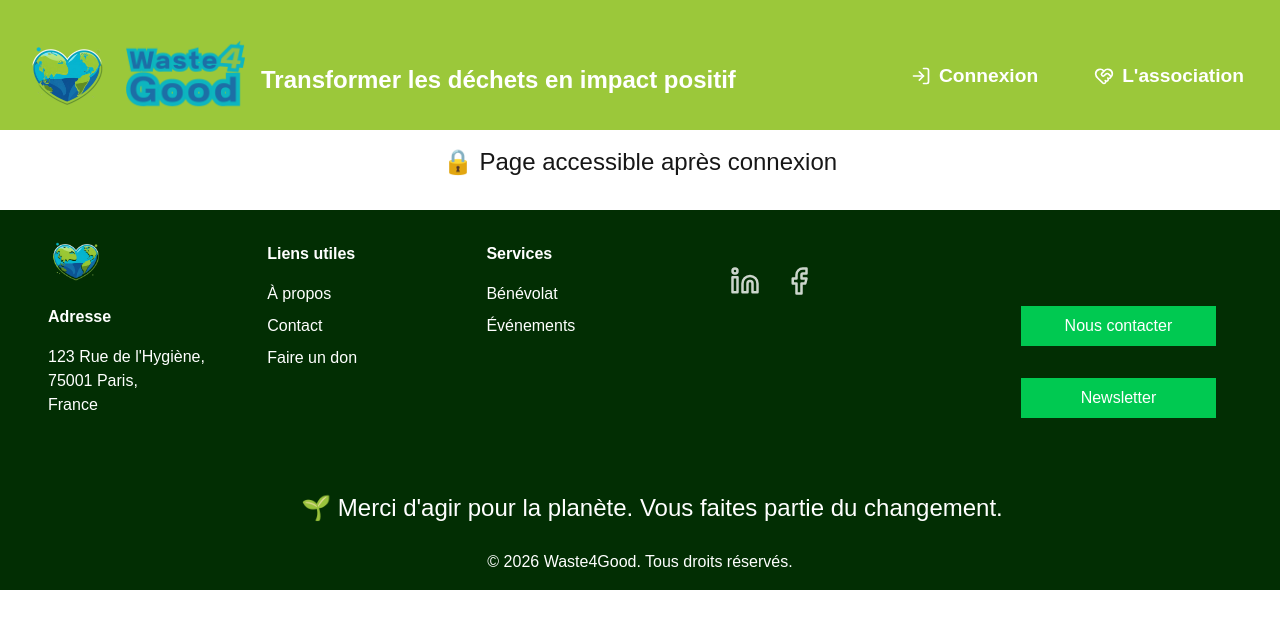
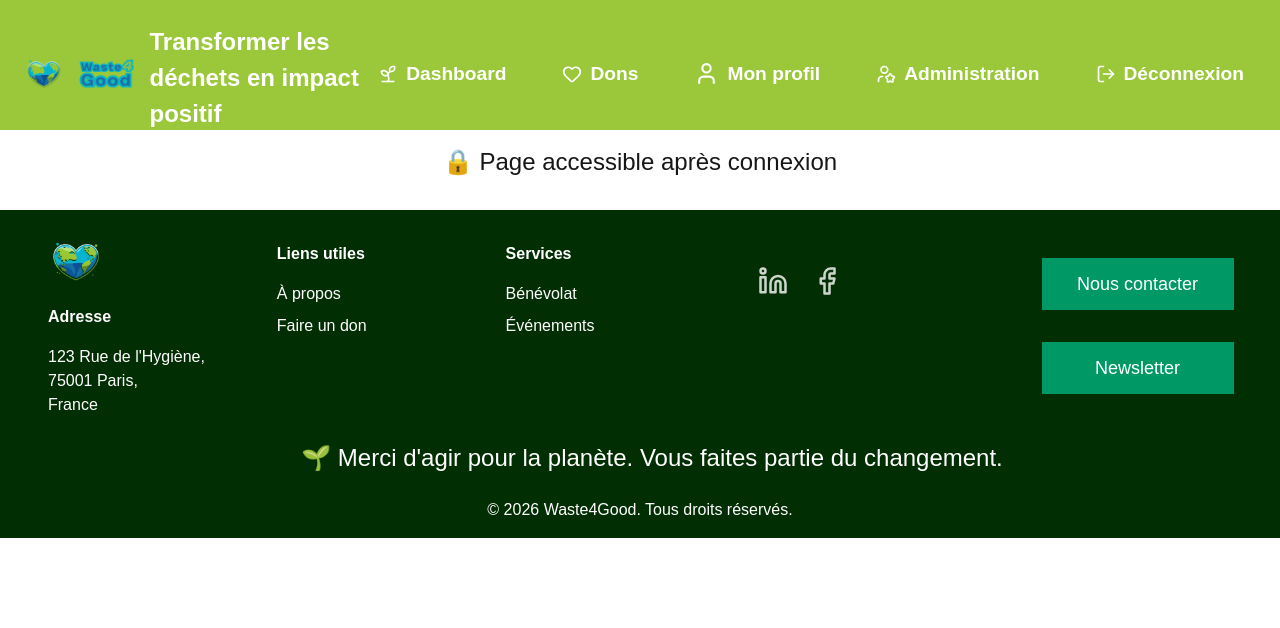
Before and after one commit to EvaTP/Waste4Good, a Next.js app in the folder waste4good-front/: page /dashboard in a window 1280 px wide. Shown: the top 628 px of the page. Built offline with nearby package versions, Linux system fonts and the light colour scheme; no server answers; sample sign-in values are in the browser's storage.

Commit message:
update(Connextion&navBar): redirection depending on role

```diff
--- a/waste4good-front/src/app/connexion/page.js
+++ b/waste4good-front/src/app/connexion/page.js
@@ -25,7 +25,7 @@ export default function LoginPage() {
     setSuccess("");
 
     try {
-      const res = await fetch("https://waste4good-back.vercel.app/connexion", {
+      const res = await fetch(`${process.env.NEXT_PUBLIC_API_URL}/connexion`, {
         method: "POST",
         headers: {
           "Content-Type": "application/json",
@@ -40,15 +40,17 @@ export default function LoginPage() {
         const userData = await res.json();
 
         // Stocker le token et les infos essentielles
-        localStorage.setItem("token", userData.token);
-        localStorage.setItem("userId", userData.user.id);
-        localStorage.setItem("userRole", userData.user.role);
+        sessionStorage.setItem("token", userData.token);
+        sessionStorage.setItem("userId", userData.user.id);
+        sessionStorage.setItem("userRole", userData.user.role);
         // firstname et username pas indispensables mais servent à afficher un message de bienvenue personnalisé
-        localStorage.setItem("firstName", userData.user.firstname);
-        localStorage.setItem(
+        sessionStorage.setItem("firstName", userData.user.firstname);
+        sessionStorage.setItem(
           "userName",
           `${userData.user.firstname} ${userData.user.lastname}`,
         );
+
+        window.dispatchEvent(new Event("storage"));
 
         setSuccess("✔︎ Connexion réussie !");
 
@@ -83,19 +85,6 @@ export default function LoginPage() {
       <main className={styles.main_content}>
         <div className={styles.card}>
           <div className={styles.card_header}>Connexion</div>
-
-          {/* Bouton pour récupérer l'utilisateur en dur
-          <div className={styles.test_section}>
-            <button
-              type="button"
-              onClick={fetchHardcodedUser}
-              className={styles.test_btn}
-              disabled={isLoading}
-            >
-              <Image src="/log-in.svg" alt="Connexion" className={styles.logo} width={20} height={20} />
-              {isLoading ? 'Chargement...' : 'Récupérer utilisateur Julien'}
-            </button>
-          </div> */}
 
           {/* Formulaire de connexion */}
           <form onSubmit={handleLogin} className={styles.form_container}>
--- a/waste4good-front/src/app/dashboard/page.js
+++ b/waste4good-front/src/app/dashboard/page.js
@@ -70,7 +70,7 @@ export default function Dashboard() {
 
   // Récupérer le nom complet et le prénom
   useEffect(() => {
-    const storedUserName = localStorage.getItem("userName");
+    const storedUserName = sessionStorage.getItem("userName");
     if (storedUserName) {
       setUserName(storedUserName);
       setFirstName(storedUserName.split(" ")[0]);
@@ -80,7 +80,7 @@ export default function Dashboard() {
   // Récupérer les données de collecte (se relance à chaque changement de mois ou d'année)
   useEffect(() => {
     const fetchDashboardData = async () => {
-      const userId = localStorage.getItem("userId");
+      const userId = sessionStorage.getItem("userId");
       if (!userId) return;
 
       try {
--- a/waste4good-front/src/app/general-components/CollectionForm.jsx
+++ b/waste4good-front/src/app/general-components/CollectionForm.jsx
@@ -52,7 +52,7 @@ export default function CollectionForm({ onSuccess }) {
     setIsSubmitting(true);
     setMessage("");
 
-    const volunteerId = localStorage.getItem("userId");
+    const volunteerId = sessionStorage.getItem("userId");
 
     if (!volunteerId) {
       setMessage("Erreur : utilisateur non connecté");
--- a/waste4good-front/src/app/general-components/Footer.jsx
+++ b/waste4good-front/src/app/general-components/Footer.jsx
@@ -30,9 +30,6 @@ export default function Footer() {
           <h4 className="font-semibold mb-2">Liens utiles</h4>
           <Link href="/about" className="hover:underline">
             À propos
-          </Link>
-          <Link href="/contact" className="hover:underline">
-            Contact
           </Link>
           <Link href="/donate" className="hover:underline">
             Faire un don
@@ -71,11 +68,11 @@ export default function Footer() {
         </div>
 
         {/* 5ème div : boutons */}
-        <div className="flex-1 flex flex-col mt-4 gap-8 p-12">
-          <button className="bg-green-500 hover:bg-green-600 text-white py-2 px-4">
+        <div className="flex-1 flex flex-col items-center mt-4 gap-8 px-6">
+          <button className="bg-emerald-600 hover:bg-emerald-700 text-white text-lg py-3 w-full md:w-48 transition-colors duration-200">
             Nous contacter
           </button>
-          <button className="bg-green-500 hover:bg-green-600 text-white py-2 px-4">
+          <button className="bg-emerald-600 hover:bg-emerald-700 text-white text-lg py-3 w-full md:w-48 transition-colors duration-200">
             Newsletter
           </button>
         </div>
@@ -83,7 +80,7 @@ export default function Footer() {
 
       {/* 6ème div : texte info pleine largeur */}
       <div
-        className={`${layoutStyles.info_text} mt-6 w-full text-center text-4xl md:text-base`}
+        className={`${layoutStyles.info_text} mt-6 w-full text-center text-lg md:text-xl`}
       >
         🌱 Merci d'agir pour la planète. Vous faites partie du changement.
       </div>
--- a/waste4good-front/src/app/general-components/NavBar.jsx
+++ b/waste4good-front/src/app/general-components/NavBar.jsx
@@ -9,15 +9,31 @@ import layoutStyles from "@/app/styles/layout.module.css";
 export default function NavBar() {
   const router = useRouter();
   const [isConnected, setIsConnected] = useState(false);
+  const [userRole, setUserRole] = useState("");
 
   // Vérifier si l'utilisateur est connecté au chargement
+  // useEffect(() => {
+  //   const userId = sessionStorage.getItem("userId");
+  //   setIsConnected(!!userId); // Convertit en boolean
+  // }, []);
+
   useEffect(() => {
-    const userId = localStorage.getItem("userId");
-    setIsConnected(!!userId); // Convertit en boolean
+    const checkAuth = () => {
+      const userId = sessionStorage.getItem("userId");
+      const role = sessionStorage.getItem("userRole");
+      setIsConnected(!!userId);
+      setUserRole(role || "");
+    };
+
+    checkAuth(); // vérification au chargement
+
+    window.addEventListener("storage", checkAuth); // écoute les changements
+    return () => window.removeEventListener("storage", checkAuth); // nettoyage
   }, []);
 
+  // Déconnexion : vider le sessionStorage, mettre à jour l'état et rediriger vers la page d'accueil
   const handleLogout = () => {
-    localStorage.clear();
+    sessionStorage.clear();
     setIsConnected(false); // Mettre à jour l'état
     router.push("/");
   };
@@ -112,6 +128,18 @@ export default function NavBar() {
                 <span>Mon profil</span>
               </Link>
 
+              {/* Liens pour utilisateurs CONNECTÉS avec rôle ADMIN */}
+              {isConnected && userRole === "admin" && (
+                <Link href="/manage-users" className={layoutStyles.NavBar_link}>
+                  <Image
+                    src="/user-star-white.svg"
+                    alt="icon-admin"
+                    width={20}
+                    height={20}
+                  />
+                  <span>Administration</span>
+                </Link>
+              )}
               <button
                 onClick={handleLogout}
                 className={layoutStyles.NavBar_link}
@@ -131,185 +159,3 @@ export default function NavBar() {
     </header>
   );
 }
-
-// export default function NavBar() {
-
-//   const router = useRouter();
-//   const handleLogout = () => {
-//     // Vider le localStorage
-//     localStorage.clear();
-
-//     // rediriger vers la homepage
-//     router.push("/");
-//   };
-//   return (
-//     <header className={layoutStyles.NavBar}>
-//       <div className={layoutStyles.NavBar_container}>
-//         {/* LEFT: logo + titre */}
-//         <div className={layoutStyles.NavBar_left}>
-//           <Link href="/">
-//             <Image
-//               src="/logo-W4G.png"
-//               alt="logo-waste4good"
-//               width={85}
-//               height={80}
-//               priority
-//               style={{ objectFit: "contain" }}
-//             />
-//           </Link>
-
-//           <Link href="/">
-//             <Image
-//               src="/title-W4G.png"
-//               alt="title-waste4good"
-//               width={120}
-//               height={110}
-//               priority
-//               style={{ objectFit: "contain" }}
-//             />
-//           </Link>
-
-//           {/* <span className={layoutStyles.NavBar_title}>Waste4Good</span> */}
-//           <p className=" text-white text-base font-bold mt-2">
-//             Transformer les déchets en impact positif
-//           </p>
-//         </div>
-
-//         {/* RIGHT: liens */}
-//         <nav className={layoutStyles.NavBar_right}>
-//           <Link href="/connexion" className={layoutStyles.NavBar_link}>
-//             <Image
-//               src="/log-in-white.svg"
-//               alt="icon-login"
-//               width={20}
-//               height={20}
-//             />
-//             <span>Connexion</span>
-//           </Link>
-
-//           <Link href="/dashboard" className={layoutStyles.NavBar_link}>
-//             <Image
-//               src="/sprout-white.svg"
-//               alt="icon-leaf"
-//               width={20}
-//               height={20}
-//             />
-//             <span>Dashboard</span>
-//           </Link>
-
-//           <Link href="/donate" className={layoutStyles.NavBar_link}>
-//             <Image
-//               src="/heart-white.svg"
-//               alt="icon-heart"
-//               width={20}
-//               height={20}
-//             />
-//             <span>Dons</span>
-//           </Link>
-
-//           <Link href="/profil" className={layoutStyles.NavBar_link}>
-//             <Image
-//               src="/user-white.svg"
-//               alt="icon-user"
-//               width={25}
-//               height={25}
-//             />
-//             <span>Mon profil</span>
-//           </Link>
-
-//           {/* Bouton de déconnexion */}
-//           <button onClick={handleLogout} className={layoutStyles.NavBar_link}>
-//             <Image
-//               src="/log-out-white.svg"
-//               alt="icon-logout"
-//               width={20}
-//               height={20}
-//             />
-//             <span>Déconnexion</span>
-//           </button>
-//         </nav>
-//       </div>
-//     </header>
-
-//     // <div className="app_container">
-//     //   <header className={layoutStyles.NavBar}>
-//     //     {/* TOP BAR (logo + titre + liens) */}
-//     //     <div className={layoutStyles.NavBar_top}>
-//     //       <div className={layoutStyles.NavBar_container}>
-//     //         {/* LEFT */}
-//     //         <div className={layoutStyles.NavBar_left}>
-//     //           <Image
-//     //             src="/logo-W4G.png"
-//     //             alt="logo-waste4good"
-//     //             width={55}
-//     //             height={50}
-//     //             priority
-//     //           />
-//     //           <span className={layoutStyles.NavBar_title}>Waste4Good</span>
-//     //         </div>
-
-//     //         {/* RIGHT */}
-//     //         <nav className={layoutStyles.NavBar_right}>
-//     //           <Link href="/dashboard" className={layoutStyles.NavBar_link}>
-//     //             <Image src="/sprout.svg" alt="" width={20} height={20} />
-//     //             <span>Dashboard</span>
-//     //           </Link>
-//     //           <Link href="/donate" className={layoutStyles.NavBar_link}>
-//     //             <Image src="/heart.svg" alt="" width={20} height={20} />
-//     //             <span>Dons</span>
-//     //           </Link>
-//     //           <Link href="/profil" className={layoutStyles.NavBar_link}>
-//     //             <Image
-//     //               src="/user.svg"
-//     //               alt="icon-user"
-//     //               width={25}
-//     //               height={25}
-//     //               priority
-//     //             />
-//     //             <span>Mon Profil</span>
-//     //           </Link>
-//     //         </nav>
-//     //       </div>
-//     //     </div>
-//     //   </header>
-
-//     //   {/* BOTTOM BAR (autres liens) */}
-//     //   <div>
-//     //     <nav className={layoutStyles.NavBar}>
-//     //       <div className={layoutStyles.NavBar_container}>
-//     //         <Link href="/dashboard" className={layoutStyles.NavBar_link}>
-//     //           <Image
-//     //             src="/sprout.svg"
-//     //             alt="icon-leaf"
-//     //             width={25}
-//     //             height={25}
-//     //             priority
-//     //           />
-//     //           <span>Dashboard</span>
-//     //         </Link>
-//     //         <Link href="/#" className={layoutStyles.NavBar_link}>
-//     //           <Image
-//     //             src="/package-plus.svg"
-//     //             alt="icon-package"
-//     //             width={25}
-//     //             height={25}
-//     //             priority
-//     //           />
-//     //           <span>Collectes</span>
-//     //         </Link>
-//     //         <Link href="/donate" className={layoutStyles.NavBar_link}>
-//     //           <Image
-//     //             src="/heart.svg"
-//     //             alt="icon-heart"
-//     //             width={25}
-//     //             height={25}
-//     //             priority
-//     //           />
-//     //           <span>Dons</span>
-//     //         </Link>
-//     //       </div>
-//     //     </nav>
-//     //   </div>
-//     // </div>
-//   );
-// }
--- a/waste4good-front/src/app/manage-users/page.js
+++ b/waste4good-front/src/app/manage-users/page.js
@@ -28,7 +28,7 @@ export default function VolunteersMgt() {
   const API = process.env.NEXT_PUBLIC_API_URL;
 
   useEffect(() => {
-    const storedfirstName = localStorage.getItem("firstName");
+    const storedfirstName = sessionStorage.getItem("firstName");
     if (storedfirstName) setfirstName(storedfirstName);
   }, []);
 
--- a/waste4good-front/src/app/profil/page.js
+++ b/waste4good-front/src/app/profil/page.js
@@ -21,9 +21,9 @@ export default function Profil() {
   const [cities, setCities] = useState([]);
 
   // useEffect(() => {
-  //   // récupérer le bénévole connecté depuis localStorage
+  //   // récupérer le bénévole connecté depuis
   //   // si pas connecté, redirection vers la page connexion
-  //   const storedUser = localStorage.getItem("loggedInVolunteer");
+  //   const storedUser = .getItem("loggedInVolunteer");
   //   //   if(!storedUser){
   //   // 	window.location.href= "/connexion";
   //   // 	return;
@@ -84,17 +84,17 @@ export default function Profil() {
   //   }
   // };
 
-  // // bouton de déconnexion (supprime le localstorage et redirige vers la page connexion)
+  // // bouton de déconnexion (supprime le  et redirige vers la page connexion)
   // const handleLogout = () => {
-  //   localStorage.removeItem("connectedVolunteerId");
+  //   .removeItem("connectedVolunteerId");
   //   window.location.href = "/connexion";
   // };
 
   useEffect(() => {
-    // Récupérer les infos depuis localStorage
-    const userId = localStorage.getItem("userId");
-    const userName = localStorage.getItem("userName");
-    const userEmail = localStorage.getItem("userEmail");
+    // Récupérer les infos depuis
+    const userId = sessionStorage.getItem("userId");
+    const userName = sessionStorage.getItem("userName");
+    const userEmail = sessionStorage.getItem("userEmail");
 
     // Si pas connecté, rediriger vers connexion
     if (!userId) {
@@ -164,9 +164,9 @@ export default function Profil() {
       );
 
       if (response.ok) {
-        // Mettre à jour le localStorage
-        localStorage.setItem("userName", `${firstname} ${lastname}`);
-        localStorage.setItem("userEmail", email);
+        // Mettre à jour le sessionStorage
+        sessionStorage.setItem("userName", `${firstname} ${lastname}`);
+        sessionStorage.setItem("userEmail", email);
         setMessage("✅ Profil mis à jour avec succès !");
       } else {
         setMessage("❌ Erreur lors de la mise à jour.");
```
Also changed, not shown: waste4good-front/public/user-star-white.svg (added).
